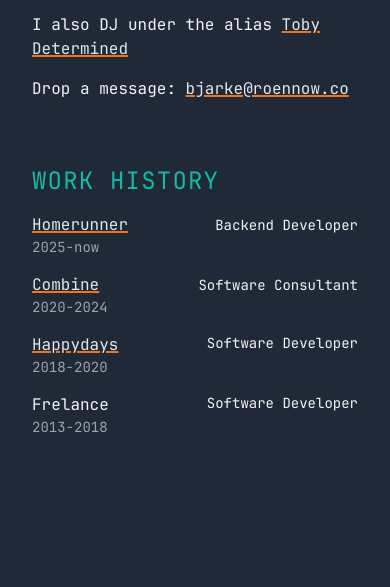
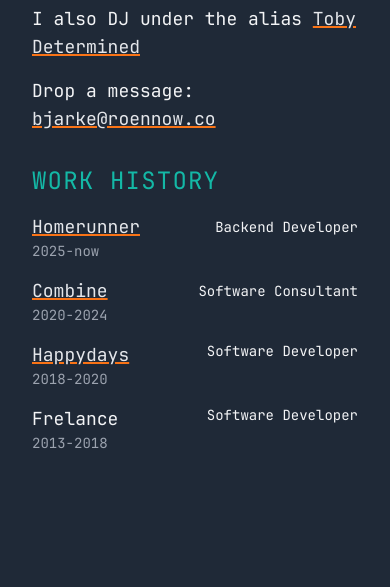
Before and after one commit to roennow/roennow.co, a website built with Parcel: page src/index.html in a window 390 px wide. Shown: the part 257-844 px from the top of the page. Built offline with nearby package versions, Linux system fonts and the light colour scheme.

Commit message:
Fix viewport on phones and tighten design a bit

```diff
--- a/src/index.html
+++ b/src/index.html
@@ -22,8 +22,8 @@
         <link rel="stylesheet" href="style.css">
         <script defer src="https://umami.roennow.co/script.js" data-website-id="079eeee5-e576-4cbf-9d00-970c790ea723"></script>
     </head>
-    <body class="flex min-h-screen items-center justify-center bg-gray-800 p-8 font-sans text-gray-100 font-jetbrains lg:text-lg">
-        <div class="flex max-lg:flex-col justify-center gap-16 lg:max-w-screen-lg lg:gap-32">
+    <body class="flex items-center justify-center bg-gray-800 p-8 font-sans text-lg text-gray-100 min-h-svh font-jetbrains lg:text-xl">
+        <div class="flex max-lg:flex-col justify-center gap-8 md:gap-16 lg:max-w-screen-lg lg:gap-32">
             <section class="w-full lg:w-3/5">
                 <h1 class="mb-4 text-4xl uppercase tracking-wider text-teal-500">Bjarke Rønnow</h1>
                 <p>Web Developer based in Aalborg, Denmark.</p>
```
